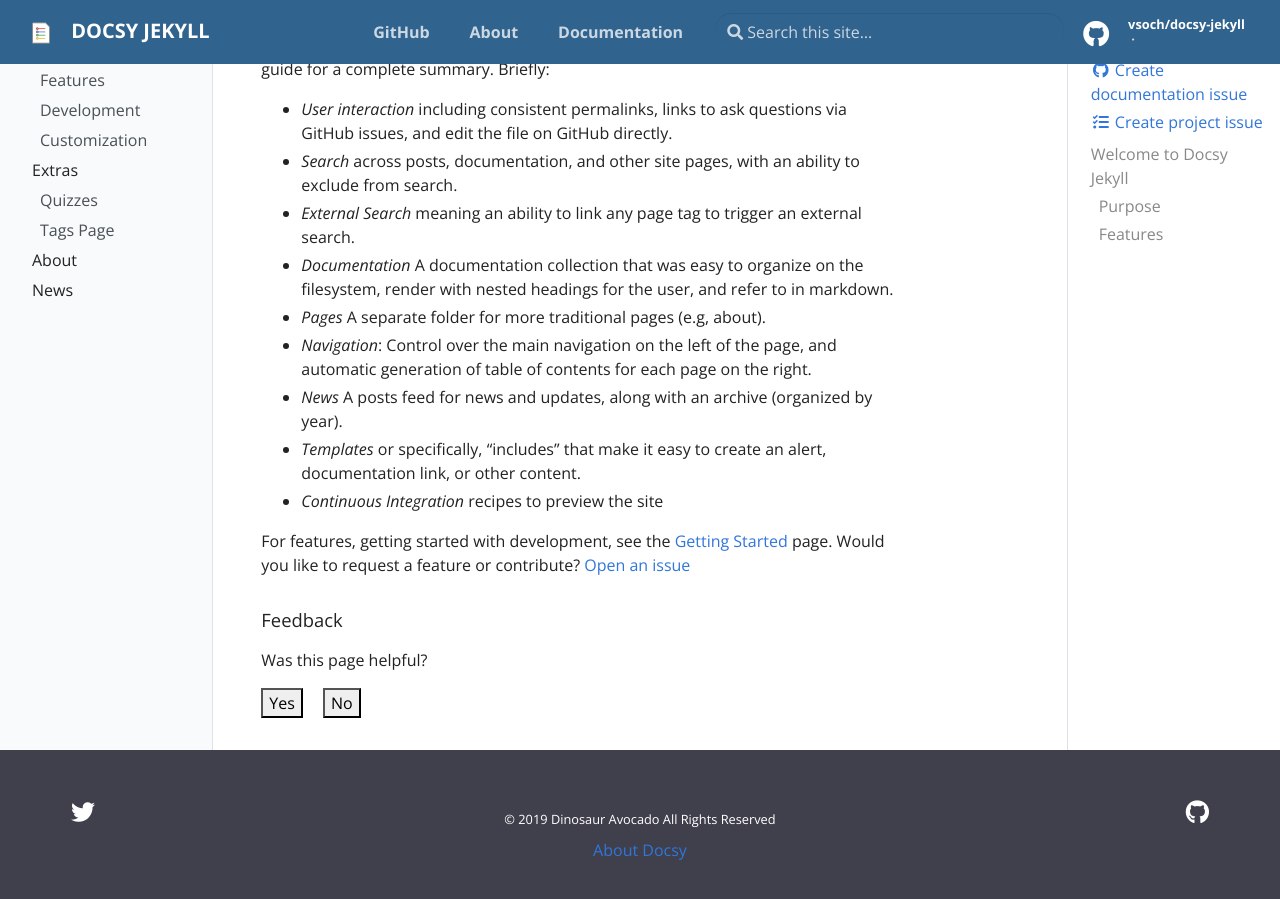
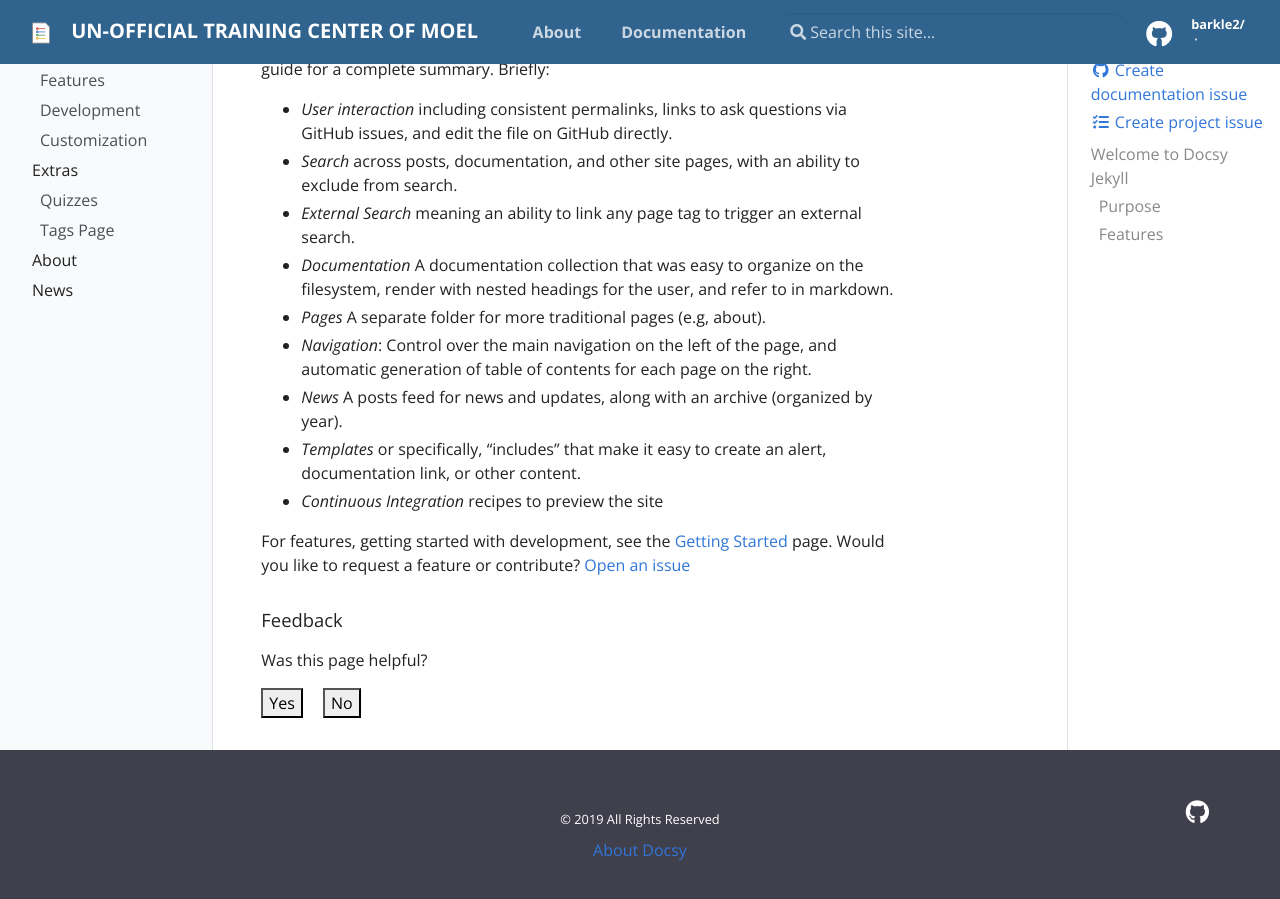
Before and after one commit to barkle2/barkle2.github.io, a Jekyll site: the page built from pages/index.md, in a window 1280 px wide and 900 px high, scrolled down 909 px. Built offline with Jekyll 4.4.1, drawn with Linux system fonts in a browser that asks for light colours.

Commit message:
Theme change

```diff
--- a/_config.yml
+++ b/_config.yml
@@ -14,9 +14,8 @@
 # You can create any custom variable you would like, and they will be accessible
 # in the templates via {{ site.myvariable }}.
 
-title: Docsy Jekyll
-email: your-email@domain.com
-author: Dinosaur Avocado
+title: Un-Official Training Center of MOEL
+email: labor.barkle@gmail.com
 description: > # this means to ignore newlines until "baseurl:"
   Write an awesome description for your new site here. You can edit this
   line in _config.yml. It will appear in your document head meta (for
@@ -26,17 +25,12 @@ description: > # this means to ignore newlines until "baseurl:"
 baseurl: "/docsy-jekyll" # the subpath of your site, e.g. /blog
 
 # This is mostly for testing
-url: "https://vsoch.github.io" # the base hostname & protocol for your site
+url: "https://barkle2.github.io" # the base hostname & protocol for your site
 
 # Social (First three Required)
-repo: "https://github.com/vsoch/docsy-jekyll"
-github_user: "vsoch"
-github_repo: "docsy-jekyll"
+github_user: "barkle2"
 
 # Optional
-twitter: vsoch
-linkedin: vsochat
-dockerhub: vanessa
 
 # Should there be feedback buttons at the bottom of pages?
 feedback: true
```
